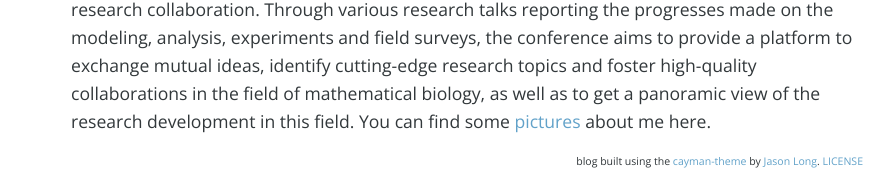
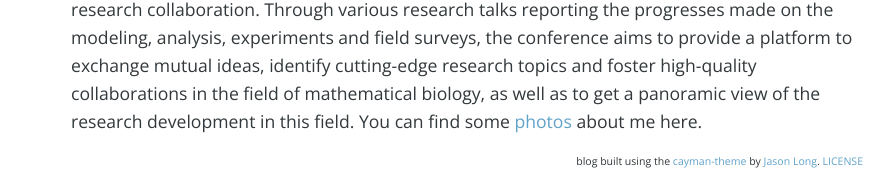
Before and after one commit to Louis-shuo-wang/Louis-shuo-wang.github.io, a Jekyll site: the page built from index.md, in a window 1280 px wide and 900 px high, scrolled down 1562 px. Shown: the part 711-897 px from the top of the window, without its empty margins (193-1084 px from the left). Built offline with Jekyll 4.4.1, drawn with Linux system fonts in a browser that asks for light colours; nearby versions of some CDN libraries; our own code applies the rules of GitHub Pages for plain Markdown files; the list of posts is cut into pages by our own code; comment, search, counter and statistics services are not loaded.

Commit message:
Update index.md

```diff
--- a/index.md
+++ b/index.md
@@ -34,4 +34,4 @@ My email is swang666-c@my.cityu.edu.hk or surwing912@gmail.com, and my workstati
 ### Conferences and Summer School
 
 #### Conferences
-* (19th - 22nd Jun. 2024)[PolyU-SJTU Joint Conference on Mathematical Biology – Models and Analysis](https://events.polyu.edu.hk/polyusjtu/home). This Mathematical Biology Conference is organized at Polytechnic University of Hong Kong between 19th and 22nd Jun. 2024. The goal of this conference is to bring together the experts around world on mathematical biology to enhance the communication and foster research collaboration. Through various research talks reporting the progresses made on the modeling, analysis, experiments and field surveys, the conference aims to provide a platform to exchange mutual ideas, identify cutting-edge research topics and foster high-quality collaborations in the field of mathematical biology, as well as to get a panoramic view of the research development in this field. You can find some [pictures](img/PolyU-SJTU Joint Conference on Mathematical Biology – Models and Analysis) about me here.
+* (19th - 22nd Jun. 2024)[PolyU-SJTU Joint Conference on Mathematical Biology – Models and Analysis](https://events.polyu.edu.hk/polyusjtu/home). This Mathematical Biology Conference is organized at Polytechnic University of Hong Kong between 19th and 22nd Jun. 2024. The goal of this conference is to bring together the experts around world on mathematical biology to enhance the communication and foster research collaboration. Through various research talks reporting the progresses made on the modeling, analysis, experiments and field surveys, the conference aims to provide a platform to exchange mutual ideas, identify cutting-edge research topics and foster high-quality collaborations in the field of mathematical biology, as well as to get a panoramic view of the research development in this field. You can find some [photos](img/PolyU-SJTU Joint Conference on Mathematical Biology – Models and Analysis/picture1.JPG) [](img/PolyU-SJTU Joint Conference on Mathematical Biology – Models and Analysis/picture2.JPG) about me here.
```
